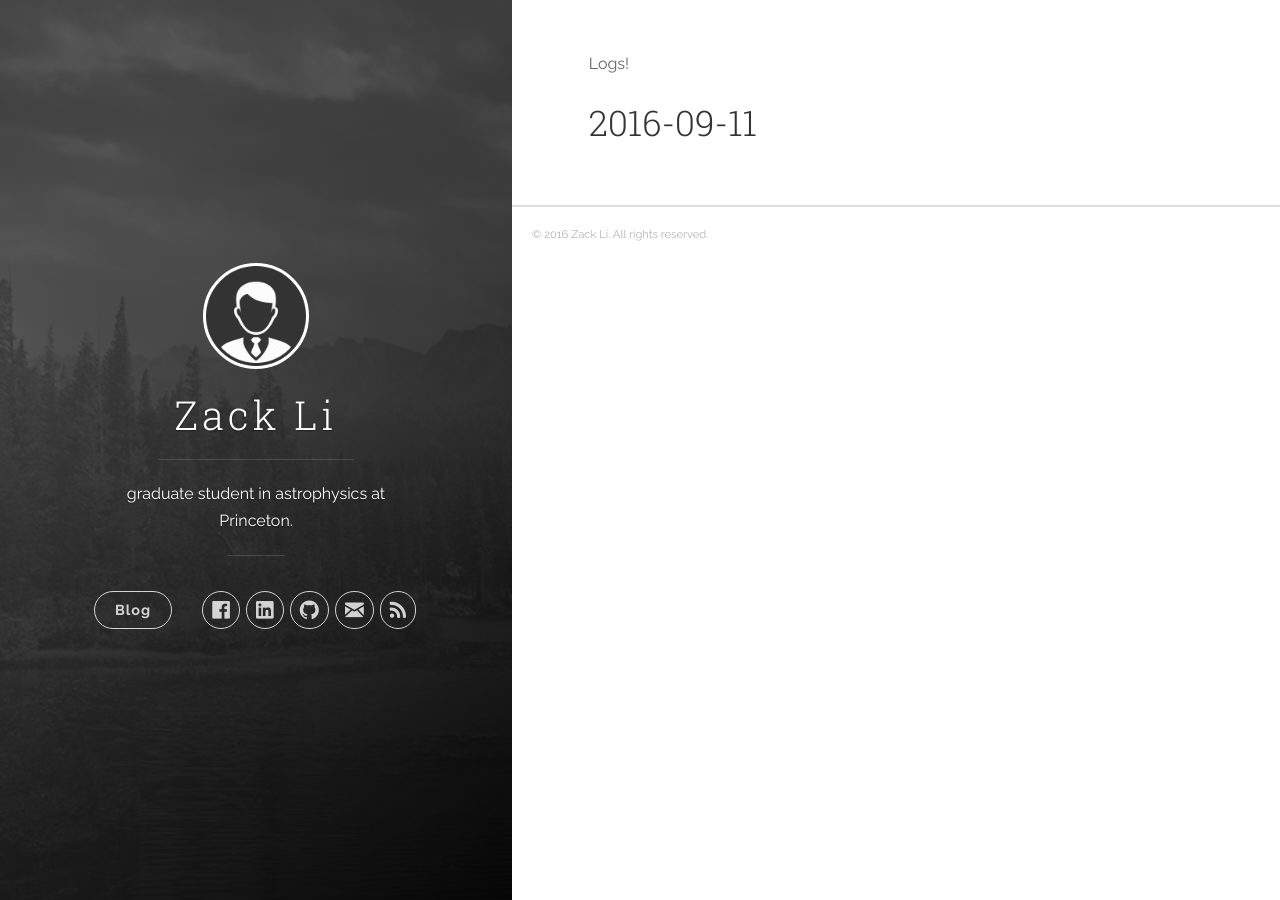
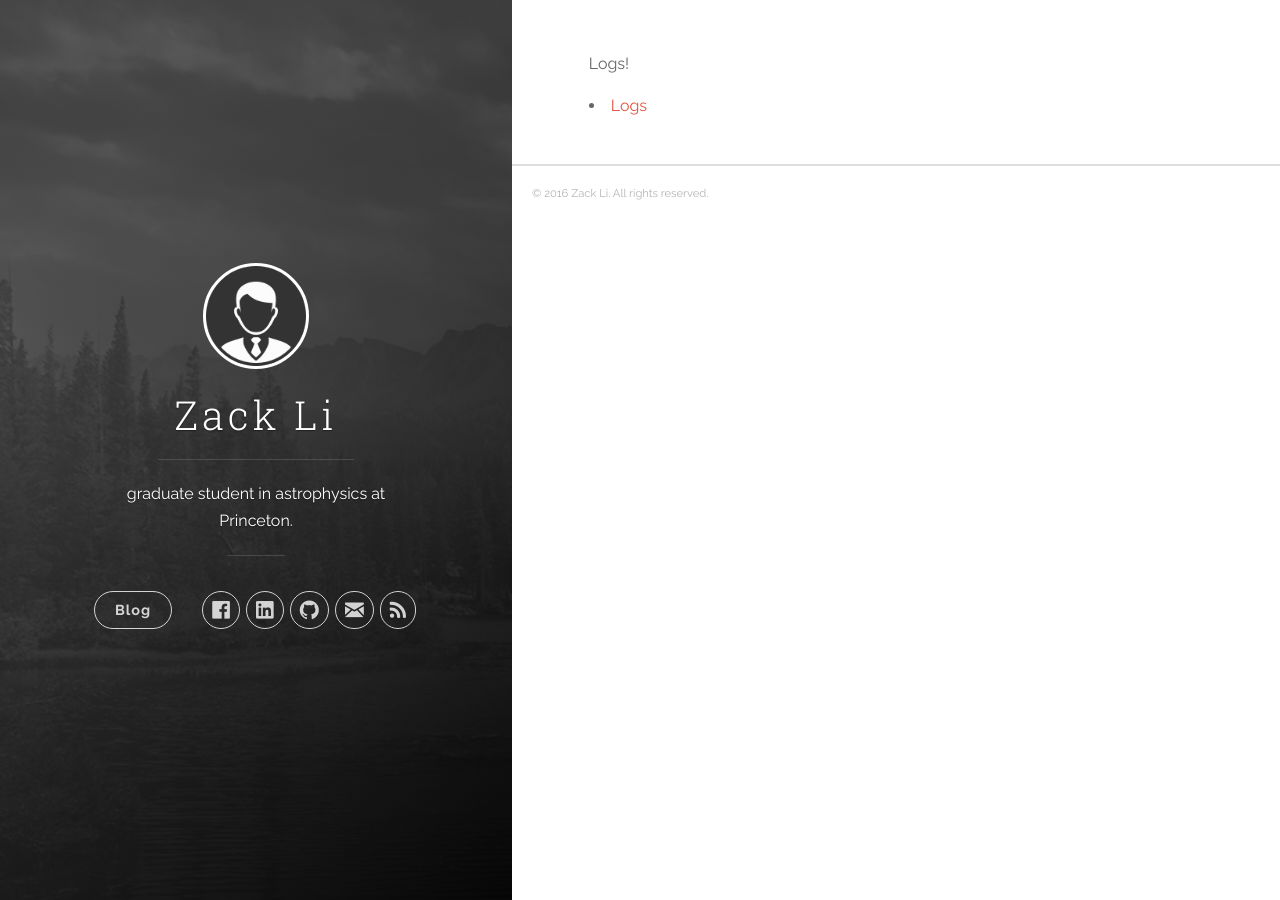
Before and after one commit to xzackli/xzackli.github.io, a Jekyll site: the page built from logs/index.md, in a window 1280 px wide. Built offline with Jekyll 4.4.1, drawn with Linux system fonts in a browser that asks for light colours; nearby versions of some CDN libraries.

Commit message:
added hyperlinks # Changes to be committed:

```diff
--- a/logs/index.md
+++ b/logs/index.md
@@ -6,5 +6,5 @@ title: Logs
 Logs!
 
 {% for log in site.logs %}
-  <h2>{{ log.title }}</h2>
+   <li><a href="{{ page.url }}">{{ page.title }}</a></li>
 {% endfor %}
```
